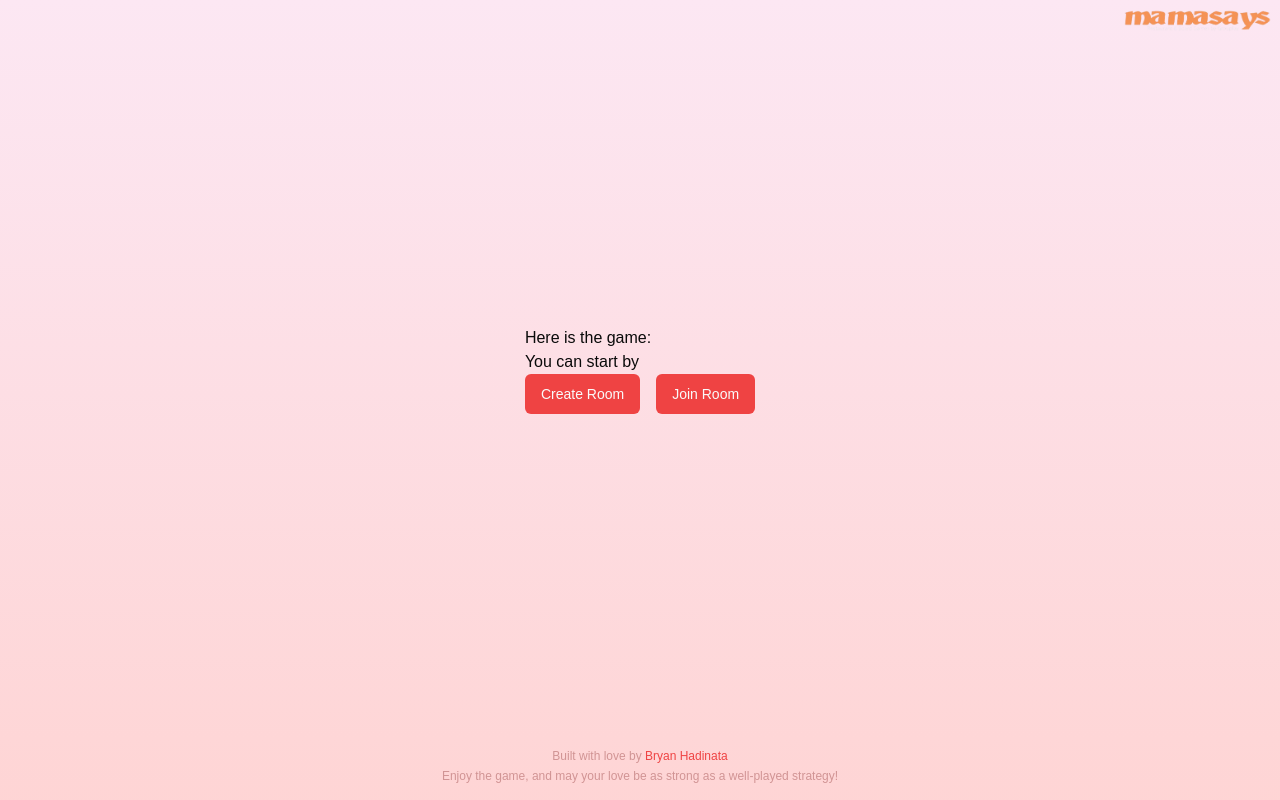
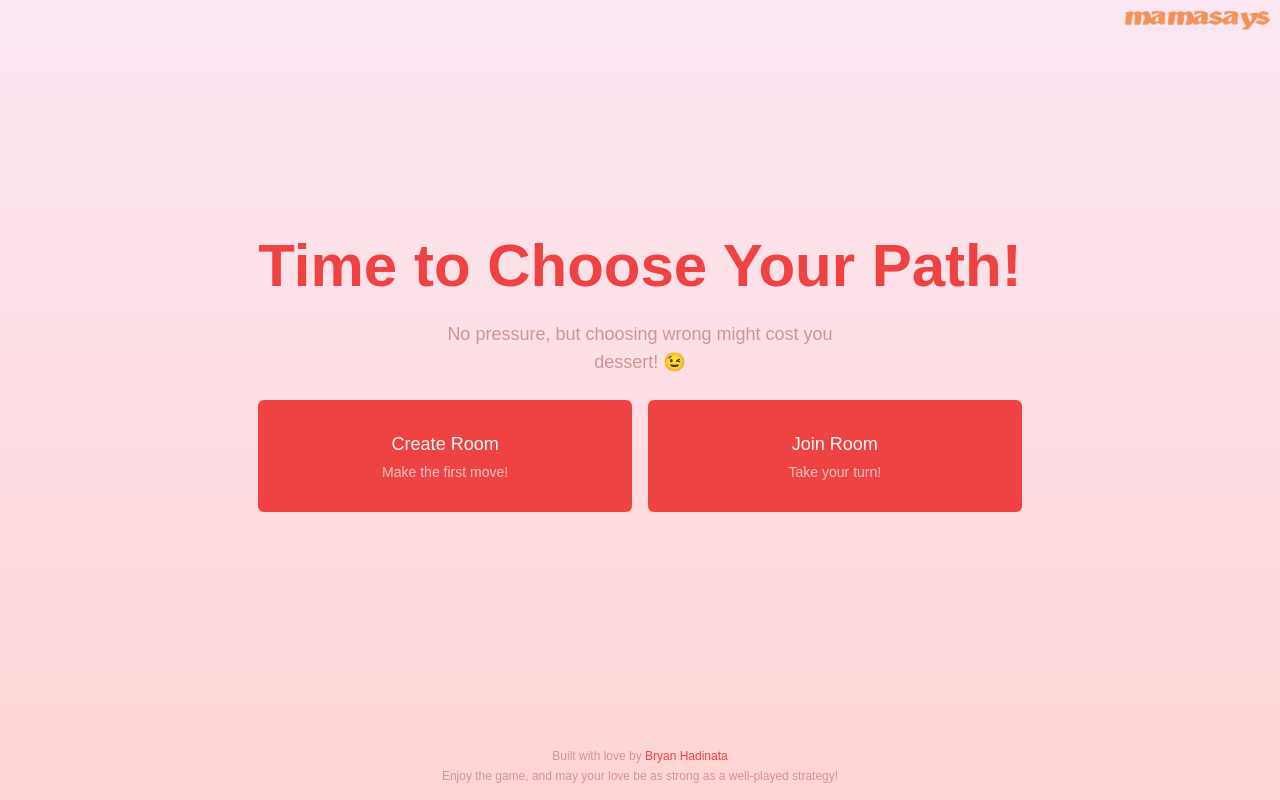
Before and after one commit to bryanhad/couple-compability-web-socket, a Next.js app: page /room in a window 1280 px wide. Built offline with nearby package versions, Linux system fonts and the light colour scheme.

Commit message:
update /room page style!

```diff
--- a/src/app/globals.css
+++ b/src/app/globals.css
@@ -9,7 +9,7 @@ body {
 @layer base {
     :root {
         --background: 0 0% 100%;
-        --foreground: 0 0% 3.9%;
+        --foreground: 217 19% 27%;
         --card: 0 0% 100%;
         --card-foreground: 0 0% 3.9%;
         --popover: 0 0% 100%;
--- a/src/app/layout.tsx
+++ b/src/app/layout.tsx
@@ -38,7 +38,7 @@ export default function RootLayout({
                         height={50}
                     />
                 </div>
-                <main className="flex flex-[1] flex-col items-center justify-center pb-8">
+                <main className="flex flex-[1] flex-col items-center justify-center pb-6 px-4">
                     <ContextProviders>{children}</ContextProviders>
                 </main>
                 <Toaster />
--- a/src/app/page.tsx
+++ b/src/app/page.tsx
@@ -21,7 +21,7 @@ export default function Home() {
                 </div>
                 <span className="text-end">Just Rolling the Dice?</span>
             </h1>
-            <p className="mb-8 w-[70%] max-w-[400px] text-lg text-gray-700 md:mb-10 md:text-xl">
+            <p className="mb-8 w-[70%] max-w-[400px] text-lg md:mb-10 md:text-xl">
                 Find out if you and your partner are truly in sync!
             </p>
             <Button
--- a/src/app/room/page.tsx
+++ b/src/app/room/page.tsx
@@ -3,10 +3,20 @@ import JoinRoomByIdModal from "@/components/modals/JoinRoomByIdModal"
 
 function RoomPage() {
     return (
-        <div>
-            <h1>Here is the game:</h1>
-            <p>You can start by</p>
-            <div className="flex items-center gap-4">
+        <div className="flex flex-col items-center gap-4 text-center md:gap-6">
+            <h1 className="text-4xl font-bold leading-none text-primary md:text-6xl">
+                Time to Choose Your Path!
+            </h1>
+            {/* <ul className="w-[80%] text-center">
+                <li className="bg-primary/60 text-white rounded-md py-2 px-3">
+                    You can either be the game master and create a new room,
+                </li>
+                <li>or join your partner's existing love quest!</li>
+            </ul> */}
+            <p className="w-[70%] max-w-[400px] text-sm text-muted-foreground md:text-lg">
+                No pressure, but choosing wrong might cost you dessert! 😉
+            </p>
+            <div className="flex items-center gap-4 w-full">
                 <CreateRoomModal />
                 <JoinRoomByIdModal />
             </div>
--- a/src/components/buttons/LoadingButton.tsx
+++ b/src/components/buttons/LoadingButton.tsx
@@ -13,10 +13,11 @@ function LoadingButton({
     type = "submit",
     loadingMessage,
     noLoadingMessage = false,
+    className,
     ...props
 }: Props) {
     return (
-        <Button {...props} type={type} disabled={props.disabled || loading}>
+        <Button className={className} {...props} type={type} disabled={props.disabled || loading}>
             <span className="flex items-center justify-center gap-1">
                 {loading && <Loader2 size={16} className="animate-spin" />}
                 {loading
--- a/src/components/modals/CreateRoomModal.tsx
+++ b/src/components/modals/CreateRoomModal.tsx
@@ -20,6 +20,7 @@ import { useRouter } from "next/navigation"
 import { useState } from "react"
 import { useForm } from "react-hook-form"
 import { z } from "zod"
+import { Button } from "../ui/button"
 
 const formSchema = z.object({
     displayName: z.string().min(3, {
@@ -75,15 +76,20 @@ function CreateRoomModal() {
                 }
             }}
             buttonCustom={
-                <LoadingButton
-                    loading={isLoading}
+                <Button
                     type="button"
                     onClick={() => {
                         setIsModalOpen((prev) => !prev)
                     }}
+                    className="flex h-28 flex-[1] flex-col py-4 justify-center text-center"
                 >
-                    Create Room
-                </LoadingButton>
+                    <div className="flex flex-col gap-1">
+                        <p className="text-nowrap text-lg">Create Room</p>
+                        <p className=" text-wrap text-primary-foreground/70">
+                            Make the first move!
+                        </p>
+                    </div>
+                </Button>
             }
             title={"Please enter your display name"}
             desc={"Your display name will be used for the compability result."}
--- a/src/components/modals/JoinRoomByIdModal.tsx
+++ b/src/components/modals/JoinRoomByIdModal.tsx
@@ -81,11 +81,18 @@ function JoinRoomByIdModal() {
             }}
             buttonCustom={
                 <Button
+                    type="button"
                     onClick={() => {
                         setIsModalOpen((prev) => !prev)
                     }}
+                    className="flex h-28 flex-[1] flex-col py-4 justify-center text-center"
                 >
-                    Join Room
+                    <div className="flex flex-col gap-1">
+                        <p className="text-nowrap text-lg">Join Room</p>
+                        <p className="text-wrap text-primary-foreground/70">
+                            Take your turn!
+                        </p>
+                    </div>
                 </Button>
             }
             title={"Enter Test Room ID"}
--- a/src/components/ui/input.tsx
+++ b/src/components/ui/input.tsx
@@ -8,7 +8,7 @@ const Input = React.forwardRef<HTMLInputElement, React.ComponentProps<"input">>(
       <input
         type={type}
         className={cn(
-          "flex h-10 w-full rounded-md border border-input bg-background px-3 py-2 text-base ring-offset-background file:border-0 file:bg-transparent file:text-sm file:font-medium file:text-foreground placeholder:text-muted-foreground focus-visible:outline-none focus-visible:ring-2 focus-visible:ring-ring focus-visible:ring-offset-2 disabled:cursor-not-allowed disabled:opacity-50 md:text-sm",
+          "flex h-10 w-full rounded-md border border-input bg-background px-3 py-2 text-base ring-offset-background file:border-0 file:bg-transparent file:text-sm file:font-medium file:text-foreground placeholder:text-foreground/60 focus-visible:outline-none focus-visible:ring-2 focus-visible:ring-ring focus-visible:ring-offset-2 disabled:cursor-not-allowed disabled:opacity-50 md:text-sm",
           className
         )}
         ref={ref}
--- a/src/components/ui/modal.tsx
+++ b/src/components/ui/modal.tsx
@@ -61,14 +61,14 @@ function Modal({
                     <DialogHeader className="flex flex-col gap-1 items-center">
                         <DialogTitle
                             className={cn({
-                                "text-center leading-snug": centerText,
+                                "text-center leading-snug text-primary": centerText,
                             })}
                         >
                             {title}
                         </DialogTitle>
                         {desc && (
                             <DialogDescription
-                                className={cn({ "text-center max-w-[340px]": centerText })}
+                                className={cn({ "text-center max-w-[340px] text-foreground/60": centerText })}
                             >
                                 {desc}
                             </DialogDescription>
--- a/src/components/ui/toast.tsx
+++ b/src/components/ui/toast.tsx
@@ -94,7 +94,7 @@ const ToastTitle = React.forwardRef<
 >(({ className, ...props }, ref) => (
   <ToastPrimitives.Title
     ref={ref}
-    className={cn("text-sm font-semibold", className)}
+    className={cn("text-sm font-semibold text-primary", className)}
     {...props}
   />
 ))
```
